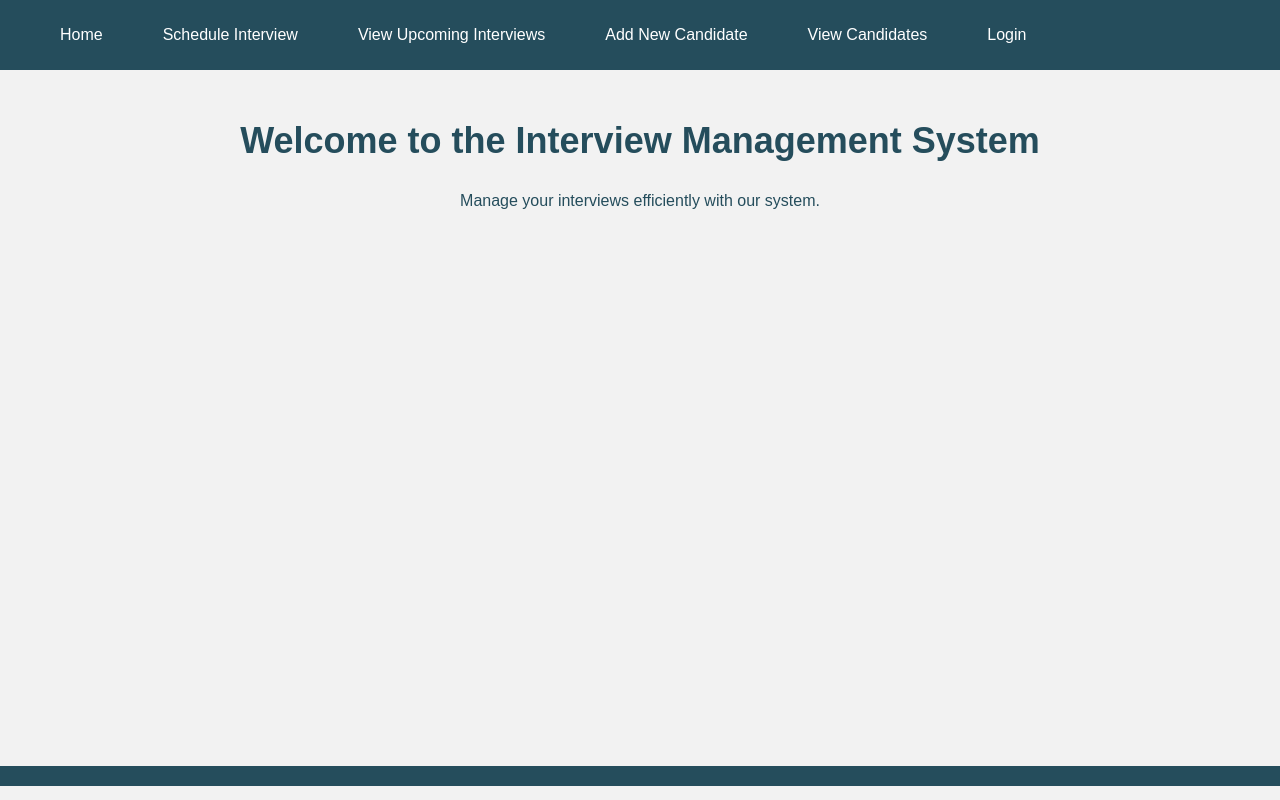
After one commit to GalkaKG/interview_management_system, a Django app: template templates/base/home-page.html in a window 1280 px wide. The commit adds this page. Run offline with Django 4.2, Linux system fonts and the light colour scheme; the template is opened without the code that fills it, so the values that code supplies are empty.

Commit message:
addes more pages and styles

```diff
--- a/interview_management_system/auth_app/urls.py
+++ b/interview_management_system/auth_app/urls.py
@@ -1,4 +1,3 @@
-from django.contrib.auth.views import LoginView
 from django.urls import path
 
 from interview_management_system.auth_app import views
--- a/interview_management_system/urls.py
+++ b/interview_management_system/urls.py
@@ -5,7 +5,7 @@ from django.views.generic import TemplateView
 urlpatterns = [
     path('admin/', admin.site.urls),
     path('o/', include('oauth2_provider.urls', namespace='oauth2_provider')),
-    path('', TemplateView.as_view(template_name='home-page.html'), name="home"),
+    path('', TemplateView.as_view(template_name='base/home-page.html'), name="home"),
     path('', include('interview_management_system.auth_app.urls')),
     path('', include('interview_management_system.interview_management.urls')),
 ]
--- /dev/null
+++ b/static/css/home-page.css
@@ -0,0 +1,76 @@
+body {
+    font-family: Arial, sans-serif;
+    /*font-family: 'Poppins', sans-serif ;*/
+    margin: 0;
+    padding: 0;
+    background-color: #f2f2f2;
+    color: #254d5c;
+}
+
+header {
+    color: #fff;
+    padding: 10px 0;
+    text-align: center;
+}
+
+/* Styling for the navigation menu */
+nav {
+    list-style: none;
+    padding: 0;
+    margin: 0;
+    display: flex;
+    background-color: #254d5c;
+}
+
+nav ul {
+    display: flex;
+}
+
+nav li {
+    margin-right: 20px; /* Add spacing between menu items */
+    list-style: none;
+}
+
+nav a {
+    text-decoration: none;
+    color: #fff;
+    padding: 10px 20px; /* Add padding around links */
+    display: inline-block;
+    transition: background-color 0.3s; /* Smooth transition on hover */
+}
+
+nav a:hover {
+    background-color: #0056b3; /* Change background color on hover */
+}
+
+.content {
+    max-width: 1200px;
+    margin: 0 auto;
+    padding: 20px;
+    height: 82vh;
+}
+
+.welcome {
+    text-align: center;
+    margin-top: 20px;
+}
+
+h1 {
+    font-size: 36px;
+}
+
+.features {
+    display: flex;
+    justify-content: center;
+    align-items: center;
+    margin-top: 20px;
+}
+
+/* Footer */
+
+footer {
+    background-color: #254d5c;
+    color: #fff;
+    text-align: center;
+    padding: 10px 0;
+}
--- a/static/css/styles.css
+++ b/static/css/styles.css
@@ -1,149 +1,2 @@
-
-/*.register {*/
-/*    border: black 2px solid;*/
-/*    width: 500px;*/
-/*    display: flex;*/
-/*    height: 500px;*/
-/*}*/
-
-/*.login {*/
-
-/*}*/
-
-/* Style for the form container */
-.register {
-  width: 300px;
-  margin: 7% auto;
-  padding: 20px;
-  background-color: #f2f2f2;
-  border: 1px solid #ddd;
-  border-radius: 5px;
-}
-
-/* Style for the profile heading */
-.profile {
-  text-align: center;
-  color: #333;
-}
-
-/* Style for the form elements */
-.form div {
-  margin-bottom: 10px;
-  margin-right: 20px;
-}
-
-/* Style for labels */
-.form label {
-  display: block;
-  font-weight: bold;
-  margin-bottom: 5px;
-  color: #555;
-}
-
-/* Style for input fields */
-.form input[type="text"],
-.form input[type="password"],
-.form input[type="email"] {
-  width: 100%;
-  padding: 8px;
-  border: 1px solid #ccc;
-  border-radius: 3px;
-}
-
-/* Style for the error messages */
-.error-message {
-  color: red;
-  margin-bottom: 10px;
-}
-
-/* Style for the submit button */
-.form button[type="submit"] {
-  background-color: #007bff;
-  color: white;
-  border: none;
-  border-radius: 3px;
-  padding: 10px 15px;
-  cursor: pointer;
-}
-
-/* Hover effect for the submit button */
-.form button[type="submit"]:hover {
-  background-color: #0056b3;
-}
-
-
-
-
-
-/* Style for the login container */
-.login {
-  width: 300px;
-  margin: 7% auto;
-  padding: 20px;
-  background-color: #f2f2f2;
-  border: 1px solid #ddd;
-  border-radius: 5px;
-}
-
-/* Style for the login heading */
-.login h2 {
-  text-align: center;
-  color: #333;
-}
-
-/* Style for the form elements */
-.login form {
-  margin-top: 10px;
-}
-
-/* Style for labels */
-.login label {
-  display: block;
-  font-weight: bold;
-  margin-bottom: 5px;
-  color: #555;
-}
-
-/* Style for input fields */
-.login input[type="text"],
-.login input[type="password"] {
-  width: 100%;
-  padding: 8px;
-  border: 1px solid #ccc;
-  border-radius: 3px;
-}
-
-/* Style for the submit button */
-.login button[type="submit"] {
-  background-color: #007bff;
-  color: white;
-  border: none;
-  border-radius: 3px;
-  padding: 10px 15px;
-  cursor: pointer;
-  width: 100%;
-  margin-top: 10px;
-}
-
-/* Hover effect for the submit button */
-.login button[type="submit"]:hover {
-  background-color: #0056b3;
-}
-
-/* Style for the "Don't have an account" link */
-.login p {
-  text-align: center;
-  margin-top: 10px;
-  margin-right: 20px;
-}
-
-/* Style for the registration link within the paragraph */
-.login p a {
-  color: #007bff;
-  text-decoration: none;
-}
-
-/* Hover effect for the registration link */
-.login p a:hover {
-  text-decoration: underline;
-}
+@import "home-page.css";
+@import "auth-app.css";
--- /dev/null
+++ b/templates/base/home-page.html
@@ -0,0 +1,29 @@
+{% extends 'base/index.html' %}
+
+{% block content %}
+    <head>
+        <nav>
+            <h2></h2>
+            <ul>
+                <li><a href="{% url 'home' %}">Home</a></li>
+                <li><a href="">Schedule Interview</a></li>
+                <li><a href="">View Upcoming Interviews</a></li>
+                <li><a href="">Add New Candidate</a></li>
+                <li><a href="">View Candidates</a></li>
+                 <li><a href="{% url 'login' %}">Login</a></li>
+            </ul>
+        </nav>
+    </head>
+    <section class="content">
+        <div class="welcome">
+            <h1>Welcome to the Interview Management System</h1>
+            <p>Manage your interviews efficiently with our system.</p>
+        </div>
+        <div class="features">
+            <!-- Add information about your system's features here -->
+        </div>
+    </section>
+    <footer>
+
+    </footer>
+{% endblock %}
--- /dev/null
+++ b/templates/base/index.html
@@ -0,0 +1,14 @@
+{% load static %}
+<!DOCTYPE html>
+<html lang="en">
+<head>
+    <meta charset="UTF-8">
+    <link rel="stylesheet" href="{% static 'css/styles.css' %}"/>
+    <meta name="viewport" content="width=device-width, initial-scale=1.0" />
+    <title>Interview Management System</title>
+</head>
+<body>
+    {% block content %}
+    {% endblock %}
+</body>
+</html>
```
Also changed, not shown: static/css/auth-app.css (added, +211 -0 lines), static/js/toggleForm.js (added, +13 -0 lines), templates/auth/login.html (+4 -13 lines), templates/auth/register.html (+56 -12 lines), templates/home-page.html (deleted, +0 -14 lines).
